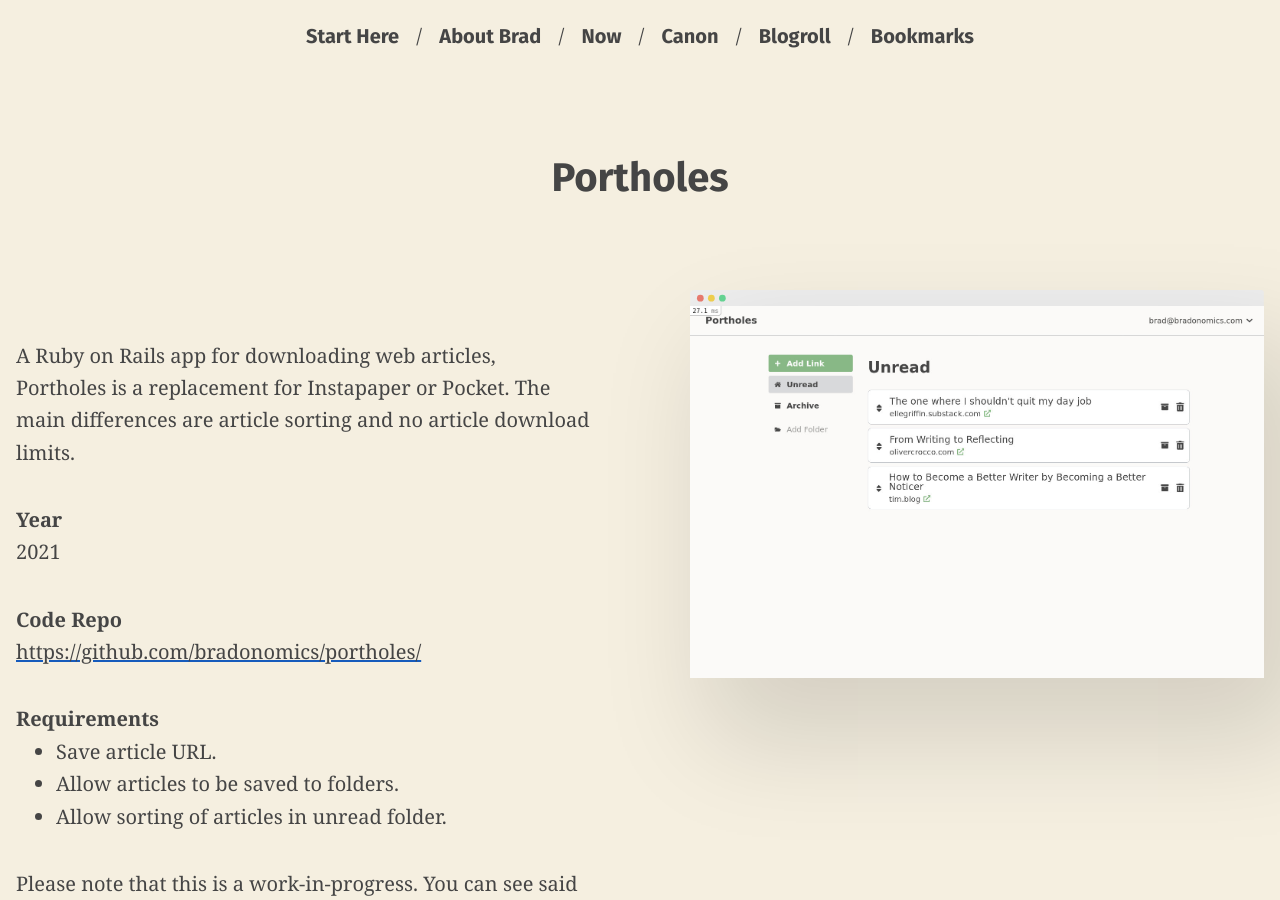
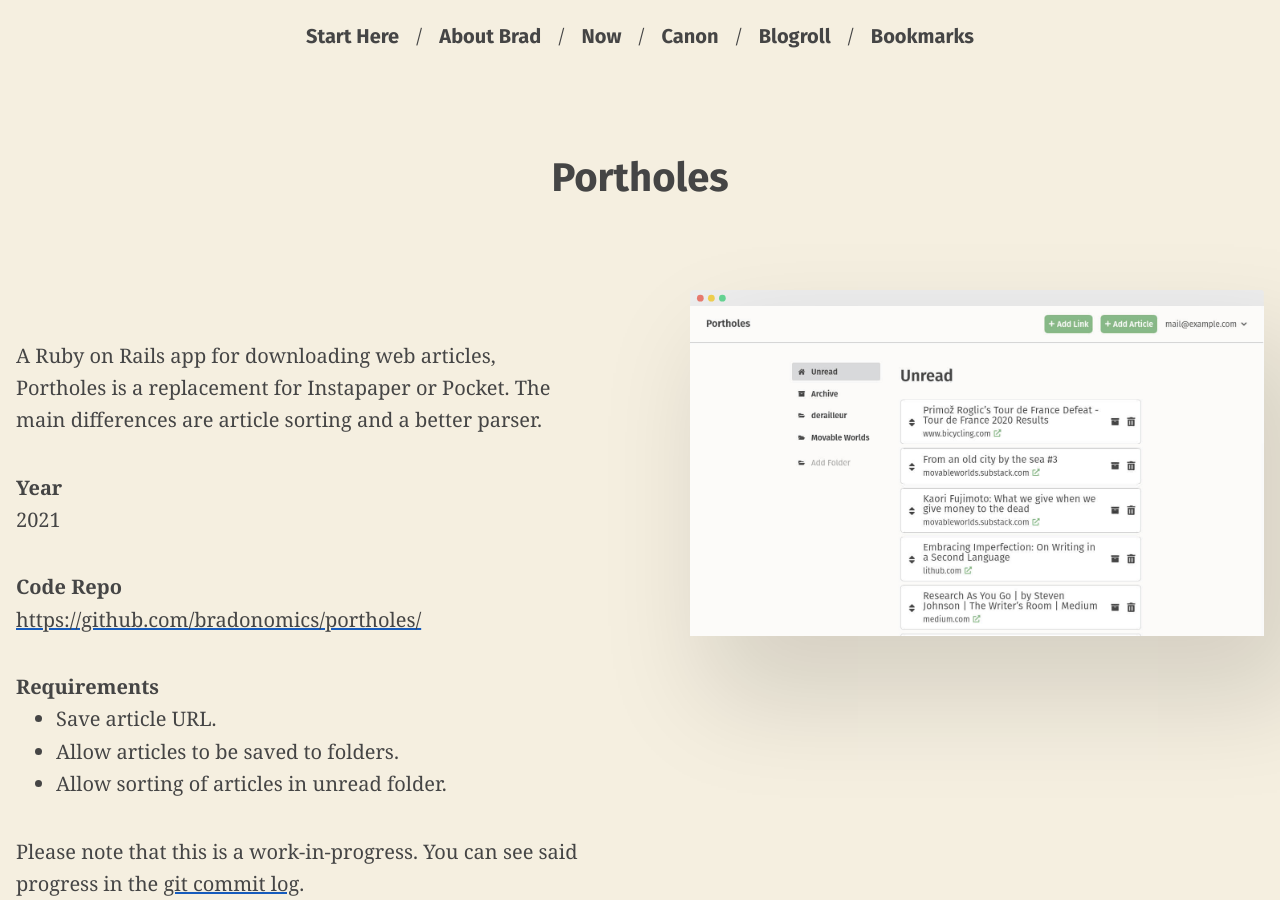
Before and after one commit to bradonomics/bradonomics.com, a Jekyll site: the page built from _portfolio/2021-06-01-portholes.md, in a window 1280 px wide and 900 px high. Built offline with Jekyll 4.4.1, drawn with Linux system fonts in a browser that asks for light colours.

Commit message:
Update Portholes in portfolio

```diff
--- a/_portfolio/2021-06-01-portholes.md
+++ b/_portfolio/2021-06-01-portholes.md
@@ -1,6 +1,6 @@
 ---
 title: Portholes
-description: A Ruby on Rails app for downloading web articles, Portholes is a replacement for Instapaper or Pocket. The main differences are article sorting and no article download limits.
+description: A Ruby on Rails app for downloading web articles, Portholes is a replacement for Instapaper or Pocket. The main differences are article sorting and a better parser.
 featured_image: /images/portfolio/portholes-thumbnail.jpg
 image: /images/portfolio/portholes.jpg
 build_year: '2021'
```
Also changed, not shown: images/portfolio/portholes-thumbnail.jpg, images/portfolio/portholes.jpg.
